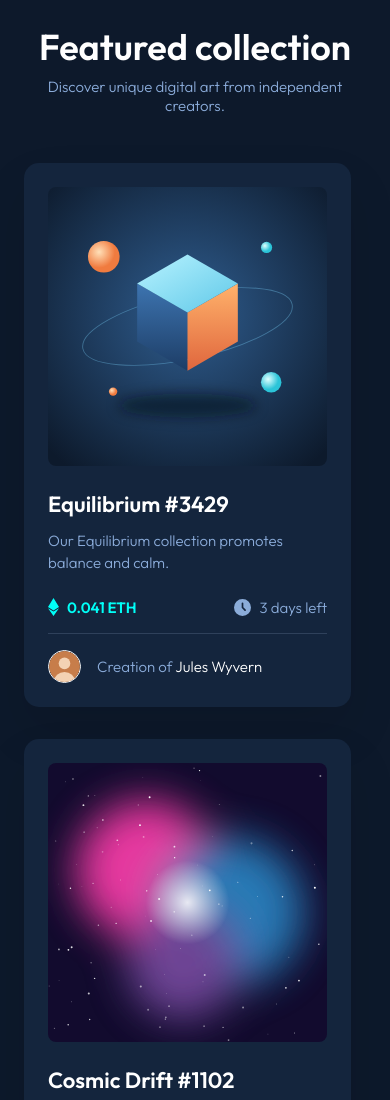
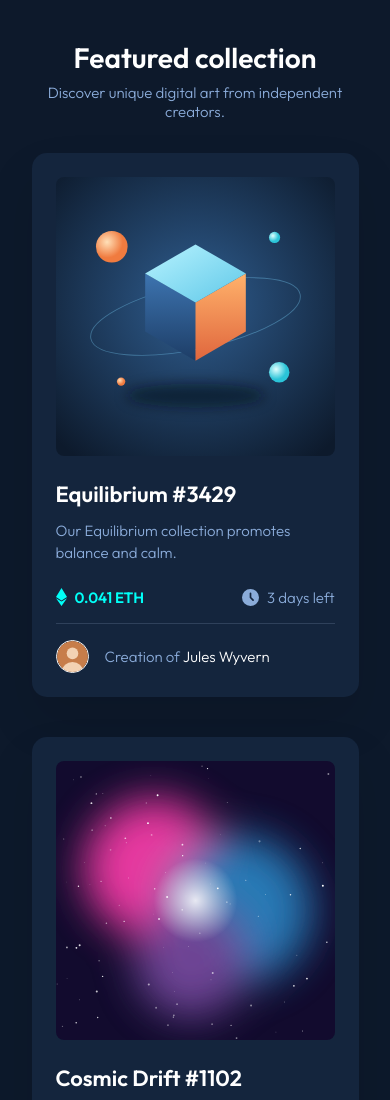
Before and after one commit to VitorBernalRodrigues/nft-preview-card, a plain HTML site: page index.html in a window 390 px wide. Shown: the top 1100 px of the page. Drawn offline with Linux system fonts and the light colour scheme.

Commit message:
style(card-list): add responsive grid layout

```diff
--- a/css/style.css
+++ b/css/style.css
@@ -35,14 +35,13 @@ a {
   text-decoration: none;
 }
 
-/* ===== Página: centraliza o conteúdo na tela ===== */
+/* ===== Página: conteúdo centralizado na horizontal ===== */
 .page {
   min-height: 100vh;
   display: flex;
   flex-direction: column;
   align-items: center;
-  justify-content: center;
-  padding: 24px;
+  padding: 64px 24px 32px;
 }
 
 /* ===== Card NFT ===== */
@@ -186,16 +185,18 @@ a {
   width: 100%;
 }
 
+/* Grid de 3 colunas no desktop */
 .card-list {
   list-style: none;
-  display: flex;
-  flex-wrap: wrap;
+  display: grid;
+  grid-template-columns: repeat(3, minmax(0, 350px));
   justify-content: center;
-  gap: 32px;
+  gap: 40px 32px;
 }
 
 .card-list__item {
-  width: 350px;
+  display: flex;
+  justify-content: center;
 }
 
 /* ===== Crédito do desafio ===== */
@@ -211,12 +212,38 @@ a {
   color: var(--cyan);
 }
 
+/* ===== Responsivo: tablets (2 colunas) ===== */
+@media (max-width: 1180px) {
+  .card-list {
+    grid-template-columns: repeat(2, minmax(0, 350px));
+  }
+}
+
+/* ===== Responsivo: celulares grandes (1 coluna) ===== */
+@media (max-width: 780px) {
+  .card-list {
+    grid-template-columns: minmax(0, 350px);
+  }
+}
+
 /* ===== Responsivo: celulares (até 480px) ===== */
 @media (max-width: 480px) {
   body {
     font-size: 15px;
   }
 
+  .page {
+    padding: 40px 24px 24px;
+  }
+
+  .section-title {
+    font-size: 28px;
+  }
+
+  .section-subtitle {
+    margin-bottom: 32px;
+  }
+
   .card {
     max-width: 327px;
   }
```
